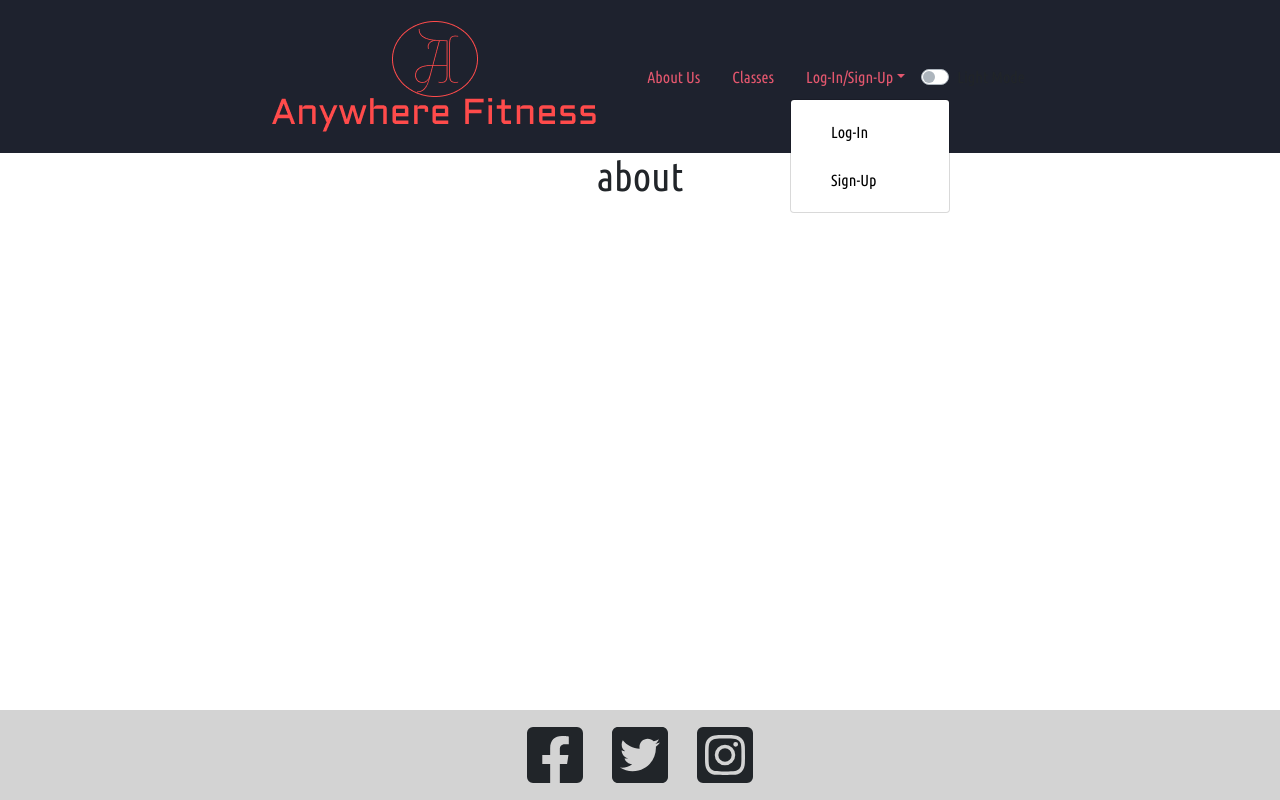
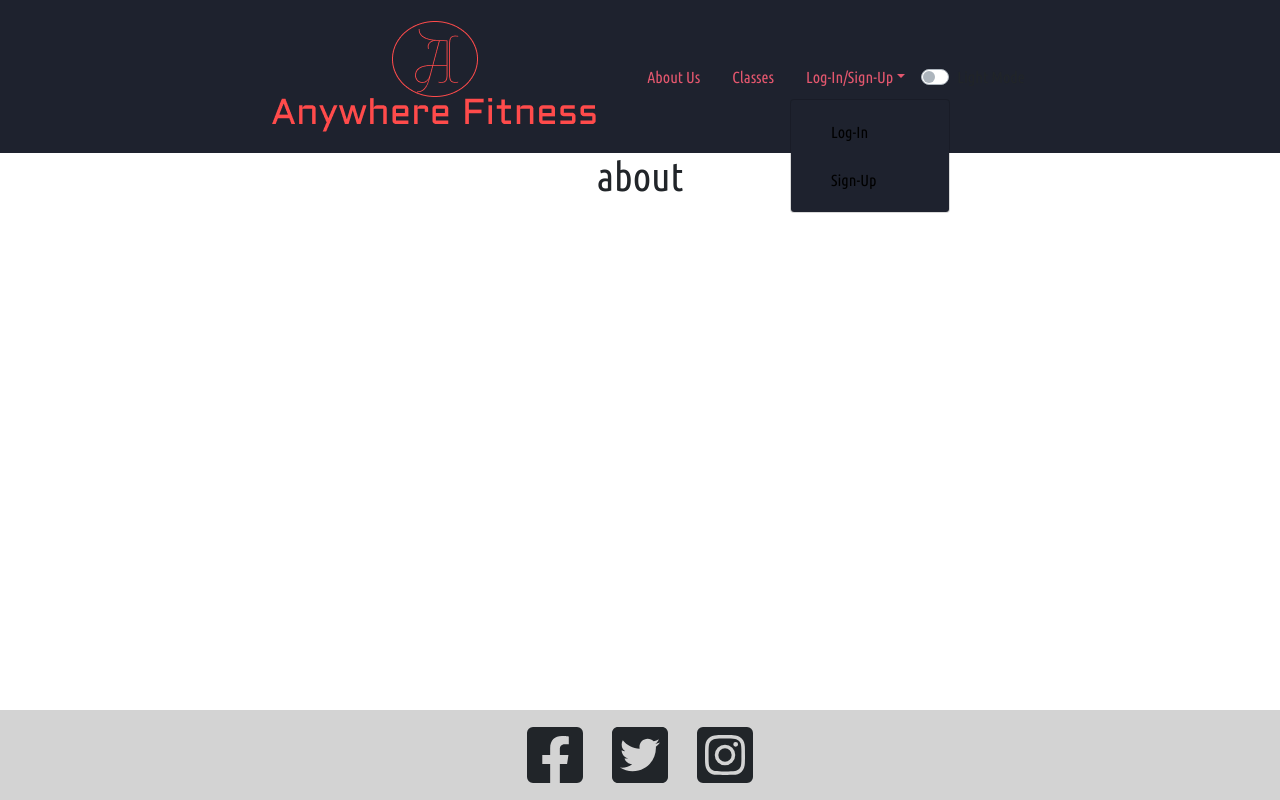
Before and after one commit to Build-week-Anywhere-Fitness-II/Front-End, a React (Create React App) app in the folder anywherefit/: page / in a window 1280 px wide. Both pictures are taken after a click on the link "Log-In/Sign-Up". Built offline with nearby package versions, Linux system fonts and the light colour scheme.

Commit message:
added styling to navbar signup

```diff
--- a/anywherefit/src/components/navbar.js
+++ b/anywherefit/src/components/navbar.js
@@ -82,7 +82,7 @@ const NavBar = () => {
                 <DropdownToggle style={{color:'#E4576E'}}  nav caret>
                     Log-In/Sign-Up
                 </DropdownToggle>
-                <DropdownMenu >
+                <DropdownMenu style={{backgroundColor:'#1e222e'}}>
                     <DropdownItem>
                     <NavItem style={{listStyle:'none'}} >
                         <NavLink href="/login" style={{color:'black'}}>
```
